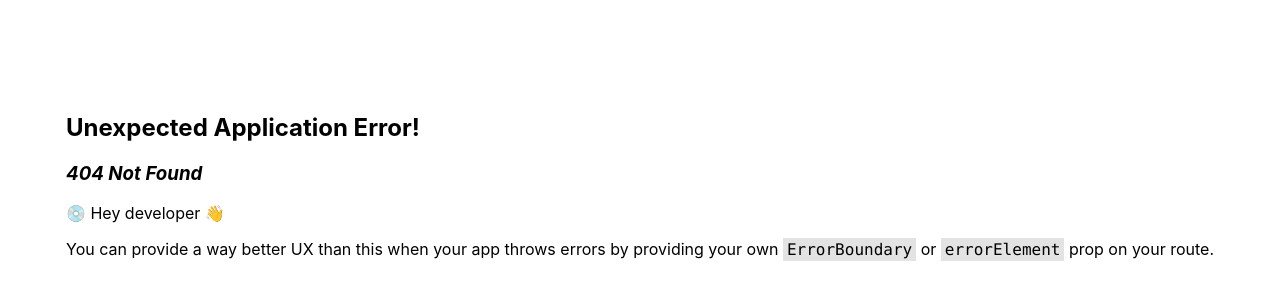
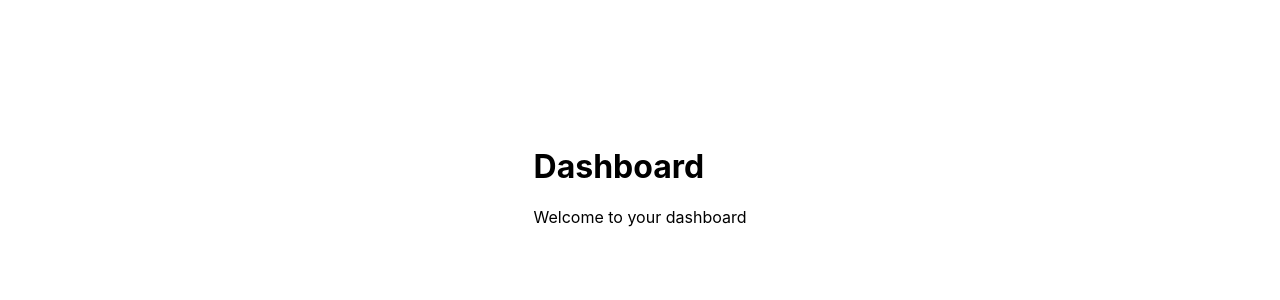
Before and after one commit to RicardMatteo/Appli-Web, a React (Create React App) app in the folder ade-en-mieux/: page /dashboard in a window 1280 px wide. Before the commit this address had no page. Shown: the part 216-516 px from the top of the page. Built offline with nearby package versions, Linux system fonts and the light colour scheme.

Commit message:
ajout du dashboard

```diff
--- a/ade-en-mieux/src/index.tsx
+++ b/ade-en-mieux/src/index.tsx
@@ -11,6 +11,7 @@ import Tp3 from "./routes/tp3/tp3";
 import Login from "./routes/login/login";
 import Test from "./routes/login/test/test";
 import Register from "./routes/register/register";
+import Dashboard from "./routes/dashboard/dashboard";
 
 // Create Router and render App
 
@@ -38,6 +39,10 @@ const router = createBrowserRouter([
     path: "/login/test",
     element: <Test />,
   },
+  {
+    path: "/dashboard",
+    element: <Dashboard />,
+  },
 ]);
 
 ReactDOM.createRoot(container).render(
--- /dev/null
+++ b/ade-en-mieux/src/routes/dashboard/dashboard.tsx
@@ -0,0 +1,10 @@
+function Dashboard() {
+  return (
+    <div>
+      <h1>Dashboard</h1>
+      <p>Welcome to your dashboard</p>
+    </div>
+  );
+}
+
+export default Dashboard;
--- a/ade-en-mieux/src/routes/login/login.tsx
+++ b/ade-en-mieux/src/routes/login/login.tsx
@@ -98,7 +98,11 @@ function Login() {
               className="errorMsg"
             />
             <div className="button-container">
-              <button type="submit" disabled={isSubmitting}>
+              <button
+                type="submit"
+                disabled={isSubmitting}
+                onClick={() => navigate("/dashboard")}
+              >
                 Se connecter
               </button>
               <button onClick={() => navigate("/")}>Home</button>
```
